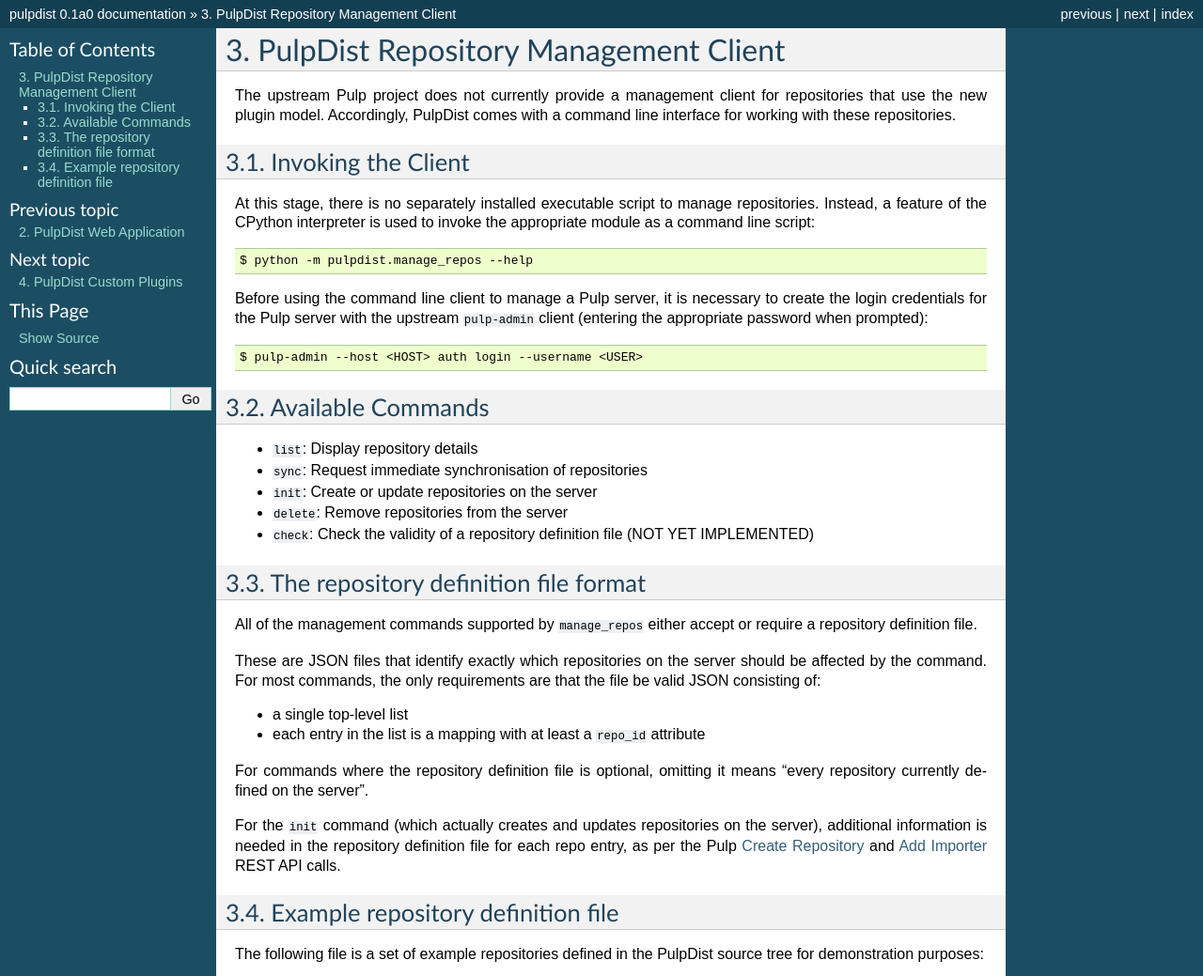
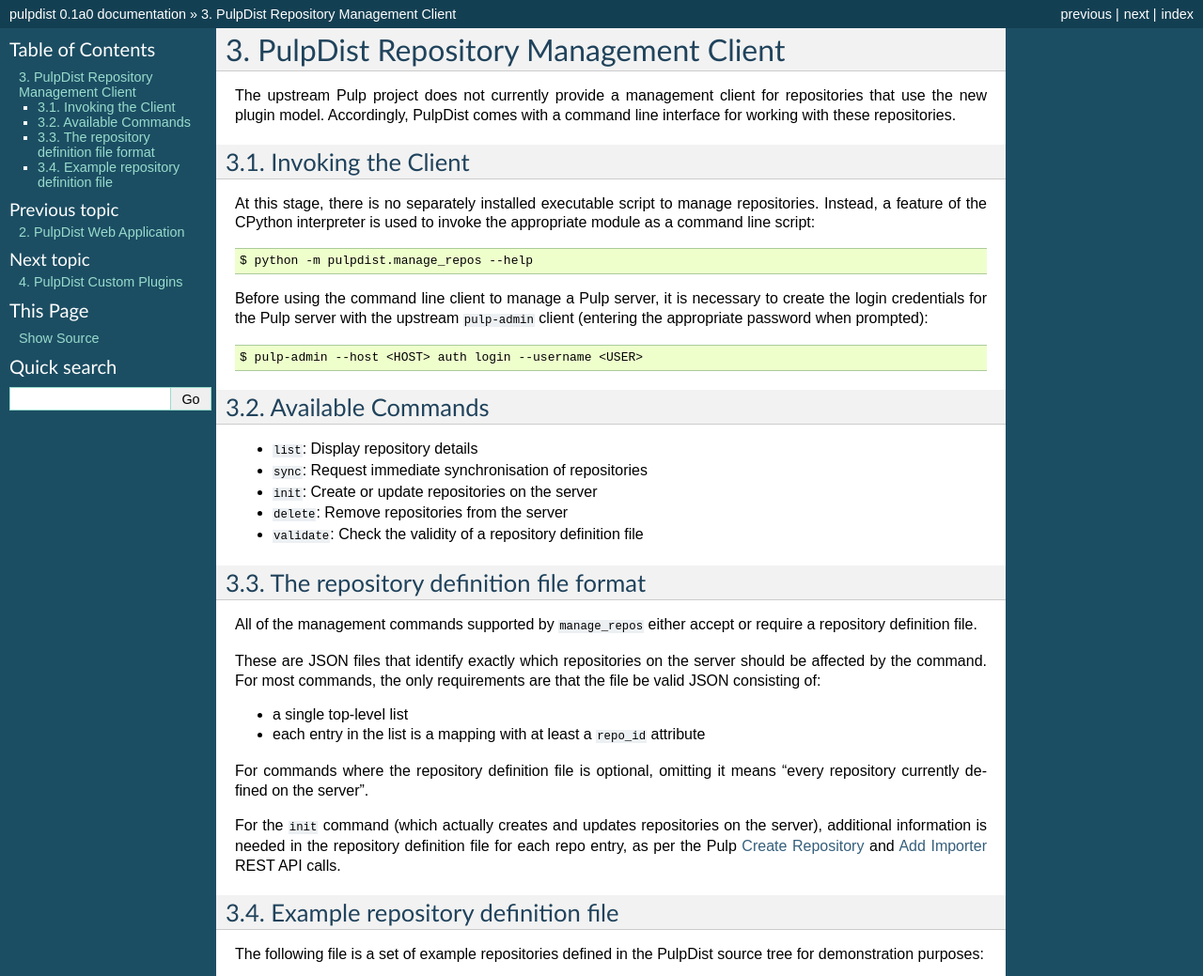
Before and after one commit to ncoghlan/pulpdist, a Sphinx documentation site: the page built from doc/cli.rst, in a window 1280 px wide, cut to the strip 0-1039 px from the top of the page. Shown: the whole strip at 94% size. Built offline with Sphinx 7.4.7, drawn with Linux system fonts in a browser that asks for light colours.

Commit message:
Docs adjustment for previous commit

```diff
--- a/doc/cli.rst
+++ b/doc/cli.rst
@@ -31,8 +31,7 @@ Available Commands
 * ``sync``: Request immediate synchronisation of repositories
 * ``init``: Create or update repositories on the server
 * ``delete``: Remove repositories from the server
-* ``check``: Check the validity of a repository definition file
-  (NOT YET IMPLEMENTED)
+* ``validate``: Check the validity of a repository definition file
 
 
 The repository definition file format
```
